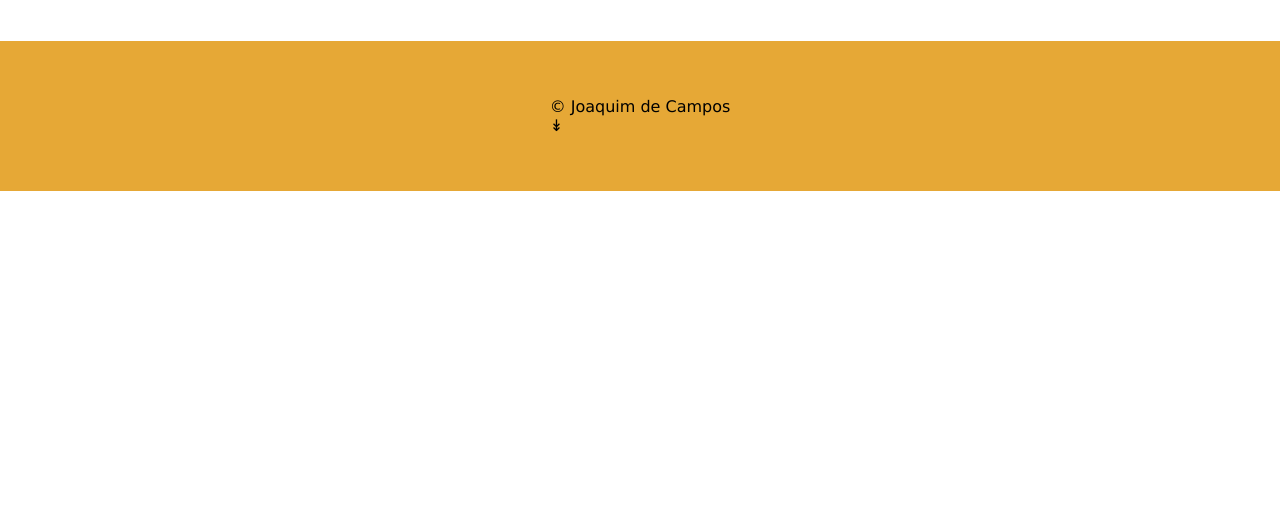
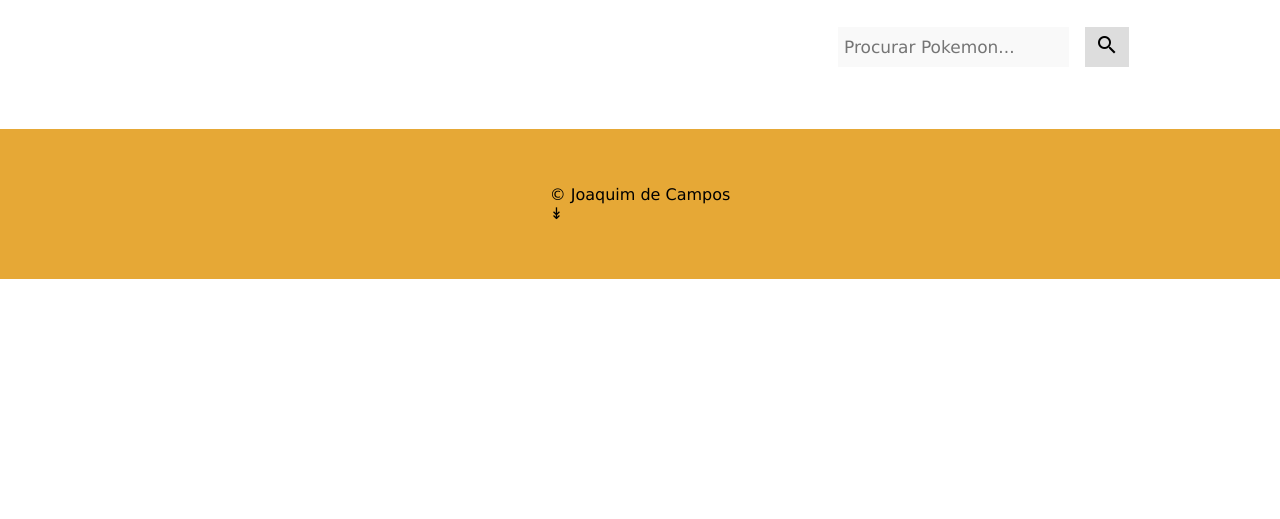
Before and after one commit to Kevin9227/Repo_lesson, a PHP site: page /pokemon/index.html in a window 1280 px wide. Shown: the part 126-645 px from the top of the page. Run offline with PHP 8.4, Linux system fonts and the light colour scheme.

Commit message:
add bara search

```diff
--- a/pokemon/css/master.css
+++ b/pokemon/css/master.css
@@ -1,82 +1,160 @@
-*{
+* {
     margin: 0;
     padding: 0;
     font-family: Verdana, Geneva, Tahoma, sans-serif;
 }
-header{
+
+header {
     display: grid;
+    -webkit-box-pack: center;
+    -ms-flex-pack: center;
     justify-content: center;
     background-color: #eff1a7;
 }
-nav{
+
+nav {
 
     width: 950px;
+    display: -webkit-box;
+    display: -ms-flexbox;
     display: flex;
+    -webkit-box-pack: justify;
+    -ms-flex-pack: justify;
     justify-content: space-between;
+    -webkit-box-align: center;
+    -ms-flex-align: center;
     align-items: center;
     height: 105px;
 }
-nav ul{
+
+nav ul {
     list-style: none;
 }
-nav ul li{
+
+nav ul li {
     display: inline;
     padding: 20px;
 }
-nav ul li a{
+
+nav ul li a {
     text-decoration: none;
     color: #000;
     font-weight: bold;
 }
-.card_content{
+
+.card_content {
     display: grid;
+    -webkit-box-pack: center;
+    -ms-flex-pack: center;
     justify-content: center;
+    -webkit-box-align: center;
+    -ms-flex-align: center;
     align-items: center;
 
 
 }
-.card_position{
+
+.card_position {
     width: 1050px;
+    display: -webkit-box;
+    display: -ms-flexbox;
     display: flex;
-    justify-content:space-around;
+    -ms-flex-pack: distribute;
+    justify-content: space-around;
+    -ms-flex-wrap: wrap;
     flex-wrap: wrap;
+    -webkit-box-align: center;
+    -ms-flex-align: center;
     align-items: center;
 }
-.card{
+
+.procurar {
+
+    display: -webkit-box;
+
+    display: -ms-flexbox;
+
+    display: flex;
+    -webkit-box-pack: end;
+    -ms-flex-pack: end;
+    justify-content: flex-end;
+    padding: 20px
+}
+
+.procurar input[type=text] {
+    padding: 6px;
+    margin-top: 8px;
+    font-size: 17px;
+    margin-right: 16px;
+    border: none;
+    background: #f9f9f9f9;
+
+}
+
+.procurar button {
+
+    padding: 6px 10px;
+    margin-top: 8px;
+    margin-right: 16px;
+    background: #ddd;
+    font-size: 17px;
+    border: none;
+    cursor: pointer;
+}
+
+.card {
 
     width: 250px;
     display: grid;
+    -webkit-box-align: center;
+    -ms-flex-align: center;
     align-items: center;
+    -webkit-box-pack: center;
+    -ms-flex-pack: center;
     justify-content: center;
     padding: 20px;
     margin: 20px;
-    border: #9999 solid 1px ;
+    border: #9999 solid 1px;
     border-radius: 30px;
+    -webkit-box-shadow: #9999 10px 10px 10px;
     box-shadow: #9999 10px 10px 10px;
     cursor: pointer;
 }
-.card:hover{
+
+.card:hover {
     background-color: #00000054;
 }
 
-.card img{
+.card img {
     width: 150px;
     height: 150px;
 
 }
-.content{
+
+.card img:hover {
+    -webkit-transform: scaleX(-2);
+    transform: scaleX(-1);
+    -webkit-transition: 0.5s;
+    transition: 0.5s;
+
+}
+
+.content {
     padding: 20px;
     text-transform: uppercase;
 }
-.pag{
+
+.pag {
     margin: 21px;
 }
-.pag button{
+
+.pag button {
     width: 30px;
     height: 20px;
 }
 
 .card2 {
+    -webkit-box-shadow: 0 4px 8px 0 rgba(0, 0, 0, 0.2);
     box-shadow: 0 4px 8px 0 rgba(0, 0, 0, 0.2);
     max-width: 400px;
     margin: auto;
@@ -84,10 +162,12 @@ nav ul li a{
     text-align: center;
     background-color: #fff;
 }
-  .card2 h1{
+
+.card2 h1 {
     text-transform: uppercase;
     padding: 20px;
 }
+
 .title {
     color: grey;
     font-size: 18px;
@@ -114,11 +194,12 @@ nav ul li a{
     color: black;
 }
 
-  .card2 button:hover, a:hover {
+.card2 button:hover,
+a:hover {
     opacity: 0.7;
 }
 
-.modal{
+.modal {
     position: fixed;
     z-index: 1;
     top: 0;
@@ -126,25 +207,30 @@ nav ul li a{
     height: 100%;
     width: 0;
     display: grid;
+    -webkit-box-pack: center;
+    -ms-flex-pack: center;
     justify-content: center;
     overflow: auto;
-    background-color: rgb(0,0,0,);
-    background-color: rgba(0, 0,0, 0.5);
+    background-color: rgb(0, 0, 0, );
+    background-color: rgba(0, 0, 0, 0.5);
 }
-.card_modal{
+
+.card_modal {
     padding: 20px;
     margin: 20px;
 }
 
-.modal span{
+.modal span {
     position: absolute;
     top: 15px;
     right: 35px;
     color: #f1f1f1;
     font-size: 40px;
     font-weight: bold;
+    -webkit-transition: 0.3s;
     transition: 0.3s;
 }
+
 .modal span:hover,
 .modal span:focus {
     color: rgb(233, 52, 52);
@@ -152,10 +238,14 @@ nav ul li a{
     cursor: pointer;
 }
 
-footer{
+footer {
     height: 150px;
     background-color: #e6a836;
     display: grid;
+    -webkit-box-pack: center;
+    -ms-flex-pack: center;
     justify-content: center;
+    -webkit-box-align: center;
+    -ms-flex-align: center;
     align-items: center;
 }
--- a/pokemon/index.html
+++ b/pokemon/index.html
@@ -1,12 +1,15 @@
 <!DOCTYPE html>
 <html lang="en">
+
 <head>
     <meta charset="UTF-8">
     <meta http-equiv="X-UA-Compatible" content="IE=edge">
     <meta name="viewport" content="width=device-width, initial-scale=1.0">
+    <link href="https://fonts.googleapis.com/icon?family=Material+Icons" rel="stylesheet">
     <link rel="stylesheet" href="css/master.css">
     <title>Pokemon - Wold </title>
 </head>
+
 <body>
     <header>
         <nav>
@@ -26,18 +29,23 @@
         </div>
     </section>
     <div class="card_content">
+        <div class="procurar">
+            <input type="text" name="buscar" id="" placeholder="Procurar Pokemon...">
+            <button type="submit"><i class="material-icons">search</i></button>
+        </div>
+
         <div class="card_position">
-        <!-- <div class="bolha">
+            <!-- <div class="bolha">
         </div>
         <img src="https://raw.githubusercontent.com/PokeAPI/sprites/master/sprites/pokemon/other/dream-world/2.svg" alt="">
         <div class="txt">
             <h3>Nome</h3>
             <p>Descri</p>
         </div> -->
-    </div>
-    <div class="pag">
+        </div>
+        <div class="pag">
 
-    </div>
+        </div>
     </div>
     <div class="modal"><span onclick="fecharModal()">&times;</span>
         <div class="card_modal">
@@ -54,4 +62,5 @@
     <script src="js/listapok.js"></script>
     <!-- <script src="js/all.js"></script> -->
 </body>
+
 </html>
--- a/pokemon/js/listapok.js
+++ b/pokemon/js/listapok.js
@@ -21,12 +21,12 @@ async function pegar() {
         .then(json =>  json.results.map(function(Elementos,xid){
             //console.log(Element)
             i++
-
             teste.push({i:{Nome:Elementos.name, Url:Elementos.url}})
             //console.log(teste)
           numb=Elementos.url.slice(34,Elementos.url.length-1)
 
             document.querySelector(".card_position").innerHTML +=`
+
             <div class="card"  onclick="abrirCard(${numb},${xid},'${Elementos.name}')">
             <img src="https://raw.githubusercontent.com/PokeAPI/sprites/master/sprites/pokemon/other/dream-world/${numb}.svg" alt=""  id="img">
             <div class="content">
```
Lines whose indentation alone changed are shown as unchanged.
